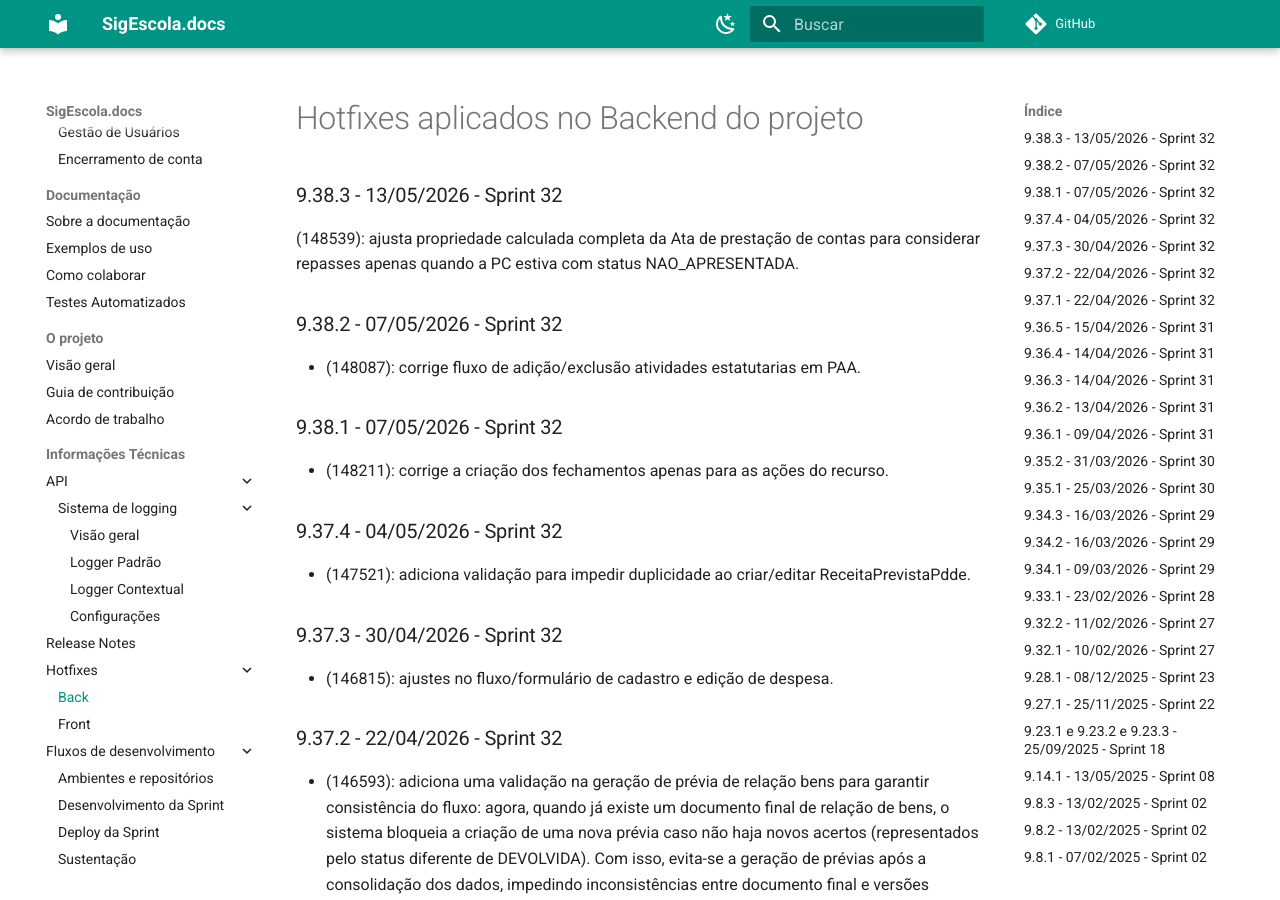
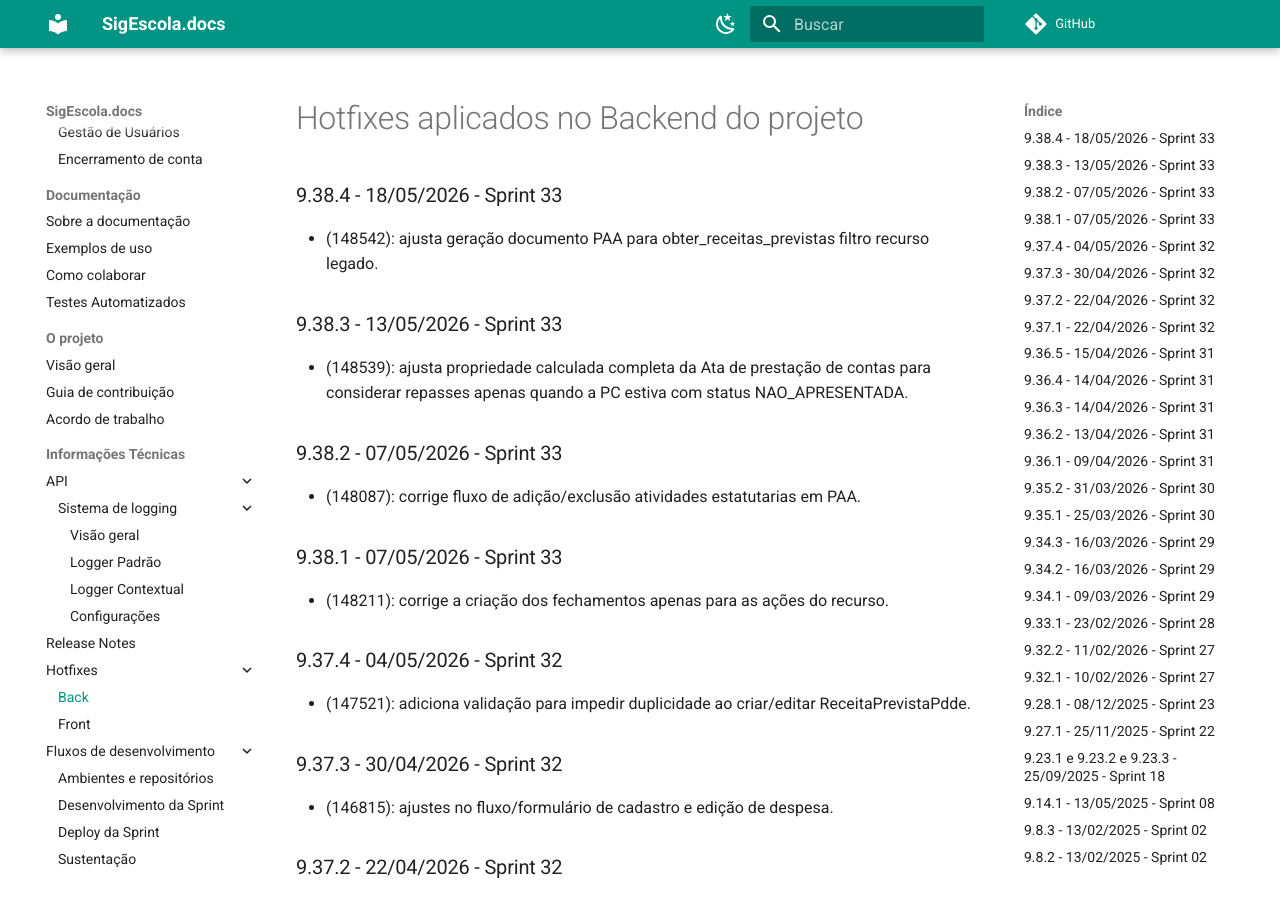
Before and after one commit to prefeiturasp/SME-PTRF-Docs, an MkDocs documentation site: the page built from docs/projeto/hotfixes_back.md, in a window 1280 px wide and 900 px high. Built offline with MkDocs 1.6.1 and Material for MkDocs 9.7.7, drawn with Linux system fonts in a browser that asks for light colours; comment, search, counter and statistics services are not loaded.

Commit message:
Update hotfixes log for backend project

```diff
--- a/docs/projeto/hotfixes_back.md
+++ b/docs/projeto/hotfixes_back.md
@@ -1,12 +1,15 @@
 # Hotfixes aplicados no Backend do projeto
 
-### 9.38.3 - 13/05/2026 - Sprint 32
-(148539): ajusta propriedade calculada completa da Ata de prestação de contas para considerar repasses apenas quando a PC estiva com status NAO_APRESENTADA.
+### 9.38.4 - 18/05/2026 - Sprint 33
+- (148542): ajusta geração documento PAA para obter_receitas_previstas filtro recurso legado.
 
-### 9.38.2 - 07/05/2026 - Sprint 32
+### 9.38.3 - 13/05/2026 - Sprint 33
+- (148539): ajusta propriedade calculada completa da Ata de prestação de contas para considerar repasses apenas quando a PC estiva com status NAO_APRESENTADA.
+
+### 9.38.2 - 07/05/2026 - Sprint 33
 - (148087): corrige fluxo de adição/exclusão atividades estatutarias em PAA.
 
-### 9.38.1 - 07/05/2026 - Sprint 32
+### 9.38.1 - 07/05/2026 - Sprint 33
 - (148211): corrige a criação dos fechamentos apenas para as ações do recurso.
 
 ### 9.37.4 - 04/05/2026 - Sprint 32
```
